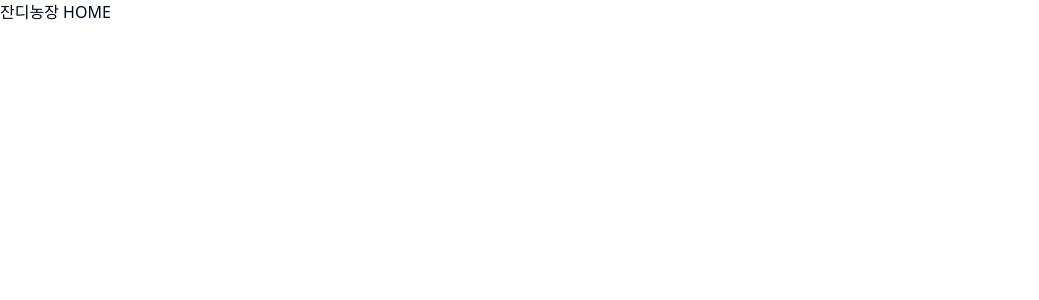
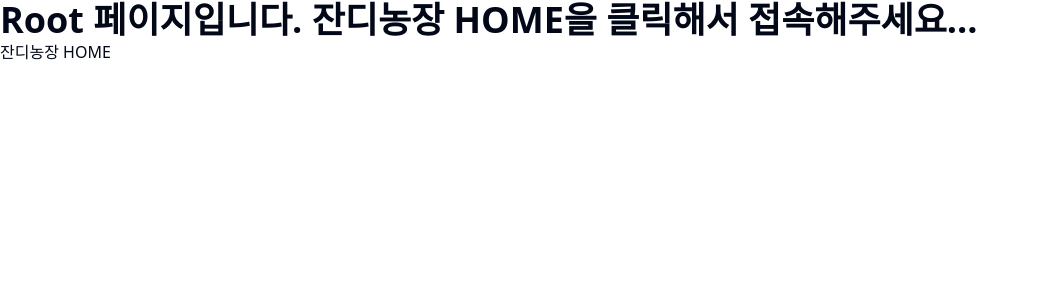
Before and after one commit to softkau/jandi-farm, a Next.js app: page / in a window 1280 px wide. Shown: the top 300 px of the page, without its empty margins (0-1039 px from the left). Built offline with nearby package versions, Linux system fonts and the light colour scheme.

Commit message:
middleware modification

```diff
--- a/src/app/page.jsx
+++ b/src/app/page.jsx
@@ -3,6 +3,7 @@ import Link from "next/link";
 export default function Home() {
   return (
     <div>
+      <h1 className="font-bold text-4xl">Root 페이지입니다. 잔디농장 HOME을 클릭해서 접속해주세요...</h1>
       <Link href={"/home"}>잔디농장 HOME</Link>
     </div>
   );
--- a/src/middleware.jsx
+++ b/src/middleware.jsx
@@ -1,3 +1,3 @@
 export { default } from "next-auth/middleware"
 
-export const config = { matcher: ["/((?!api|static|favicon.ico).*)"] };
+export const config = { matcher: ["/((?!api|static|favicon.ico|$).*)"] };
```
